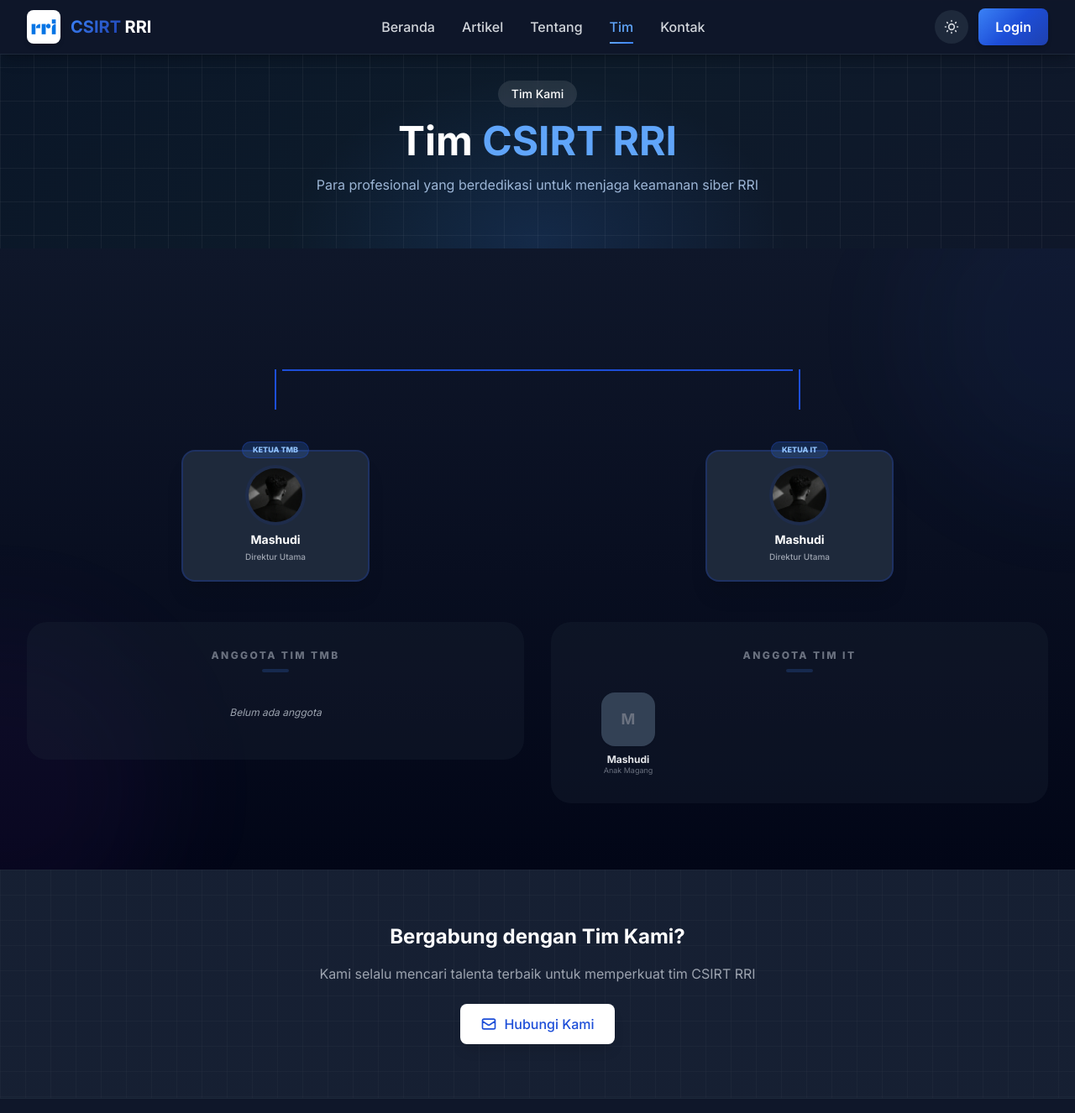
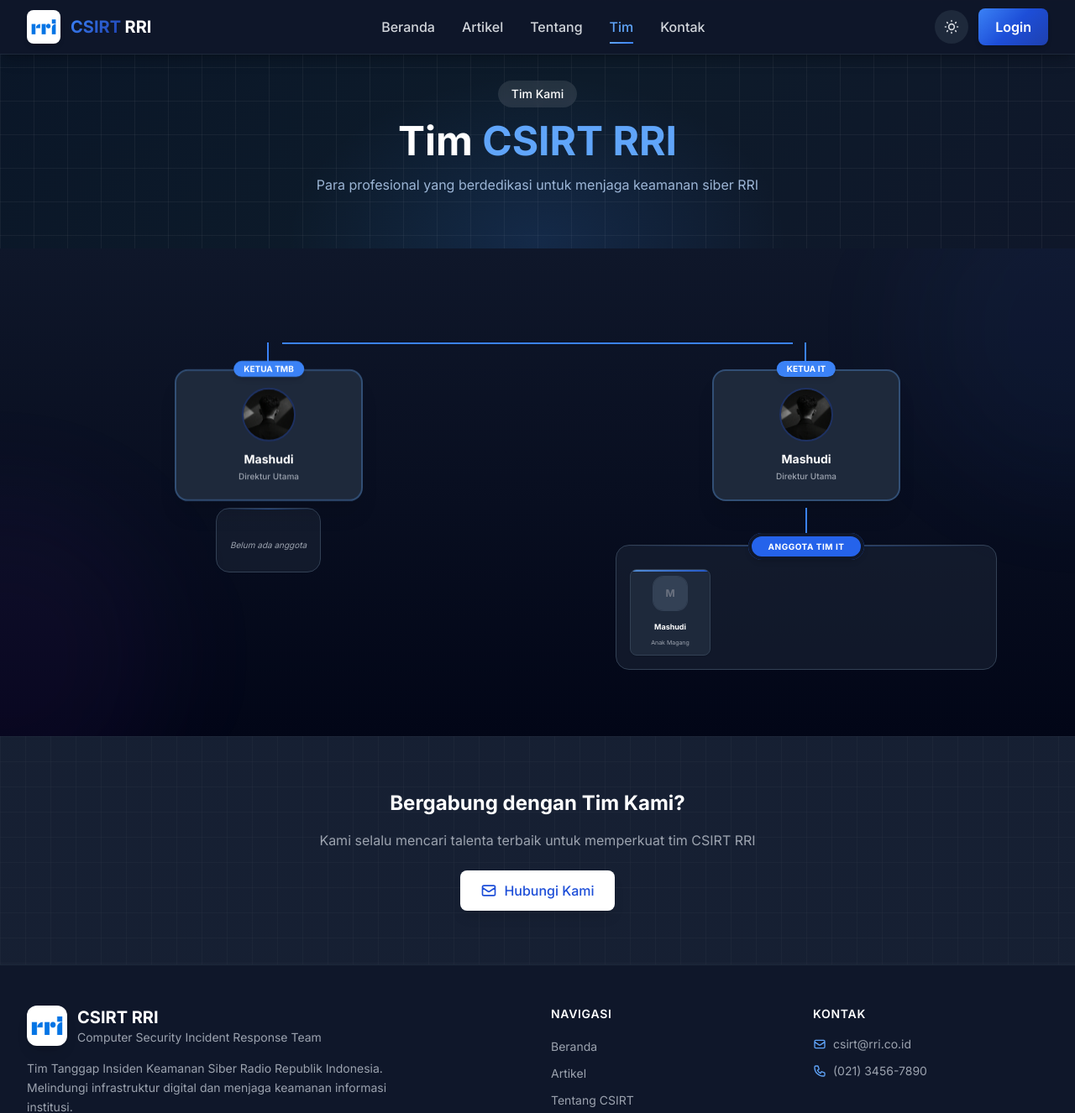
Before and after one commit to Mashudix7/RRI-CSIRT, a CodeIgniter app: page /database/tim in a window 1280 px wide. Shown: the top 1326 px of the page at 84% size. Run offline with CodeIgniter, Linux system fonts and the light colour scheme; data comes from the database, SQL or seed files in the repository; some libraries are stand-ins or nearby versions.

Commit message:
Struktur

```diff
--- a/application/views/admin/teams/teams.php
+++ b/application/views/admin/teams/teams.php
@@ -29,11 +29,11 @@ $can_crud = in_array($role, ['admin', 'management']);
 <!-- Stats Cards -->
 <div class="grid grid-cols-2 lg:grid-cols-4 gap-4 mb-6" data-aos="fade-up">
     <div class="bg-white dark:bg-slate-800 rounded-xl p-4 border border-gray-100 dark:border-slate-700 shadow-sm dark:shadow-none">
-        <div class="text-2xl font-bold text-gray-900 dark:text-white"><?= count($team_media_baru) ?>/8</div>
+        <div class="text-2xl font-bold text-gray-900 dark:text-white"><?= count($team_media_baru) ?></div>
         <div class="text-xs text-gray-500 dark:text-gray-400 mt-1">Tim Media Baru</div>
     </div>
     <div class="bg-white dark:bg-slate-800 rounded-xl p-4 border border-gray-100 dark:border-slate-700 shadow-sm dark:shadow-none">
-        <div class="text-2xl font-bold text-emerald-600 dark:text-emerald-400"><?= count($team_it) ?>/8</div>
+        <div class="text-2xl font-bold text-emerald-600 dark:text-emerald-400"><?= count($team_it) ?></div>
         <div class="text-xs text-gray-500 dark:text-gray-400 mt-1">Tim IT</div>
     </div>
     <div class="bg-white dark:bg-slate-800 rounded-xl p-4 border border-gray-100 dark:border-slate-700 shadow-sm dark:shadow-none">
@@ -41,7 +41,7 @@ $can_crud = in_array($role, ['admin', 'management']);
         <div class="text-xs text-gray-500 dark:text-gray-400 mt-1">Kepala Direktur</div>
     </div>
     <div class="bg-white dark:bg-slate-800 rounded-xl p-4 border border-gray-100 dark:border-slate-700 shadow-sm dark:shadow-none">
-        <div class="text-2xl font-bold text-purple-600 dark:text-purple-400"><?= count(array_filter($all_teams, function($t){ return $t['role'] == 'leader'; })) ?>/2</div>
+        <div class="text-2xl font-bold text-purple-600 dark:text-purple-400"><?= count(array_filter($all_teams, function($t){ return $t['role'] == 'leader'; })) ?></div>
         <div class="text-xs text-gray-500 dark:text-gray-400 mt-1">Ketua Tim</div>
     </div>
 </div>
--- a/application/views/landing/team.php
+++ b/application/views/landing/team.php
@@ -74,12 +74,12 @@
                 <?php endif; ?>
             </div>
 
-            <!-- Level 2 & 3: Divisions Layout -->
+                <!-- Level 2 & 3: Divisions Layout -->
             <div class="relative">
                 <!-- Horizontal Connecting Line (Desktop) -->
-                <div class="absolute top-0 left-1/4 right-1/4 h-0.5 bg-blue-300 dark:bg-blue-700 hidden lg:block"></div>
+                <div class="absolute -top-8 left-[25%] right-[25%] h-0.5 bg-blue-500 hidden lg:block shadow-sm"></div>
 
-                <div class="grid grid-cols-1 lg:grid-cols-2 gap-12 lg:gap-8">
+                <div class="grid grid-cols-1 lg:grid-cols-2 gap-12 lg:gap-16">
 
                     <?php
                     $divisions = ['Tim Teknologi Media Baru', 'Tim IT'];
@@ -93,18 +93,18 @@
                         }
                     ?>
                     <!-- Division Column -->
-                    <div class="relative space-y-12">
-                        <!-- Vertical line from horizontal line to leader -->
-                        <div class="absolute top-0 left-1/2 -ml-[1px] w-0.5 h-12 bg-blue-300 dark:bg-blue-700 hidden lg:block"></div>
+                    <div class="relative flex flex-col items-center">
+                        <!-- Vertical line from connector to leader -->
+                        <div class="absolute -top-8 left-1/2 -ml-0.5 w-0.5 h-8 bg-blue-500 hidden lg:block shadow-sm"></div>
 
                         <!-- Division Leader -->
-                        <div class="flex justify-center pt-8 md:pt-12" data-aos="fade-up" data-aos-delay="<?= $divIdx * 100 ?>">
+                        <div class="z-10 mb-2" data-aos="fade-up" data-aos-delay="<?= $divIdx * 100 ?>">
                             <?php if ($leader): ?>
-                            <div class="bg-white dark:bg-slate-800 rounded-2xl p-5 border-2 border-blue-400 dark:border-blue-900/50 shadow-xl text-center w-56 transform transition-all hover:scale-105 relative">
-                                <div class="absolute -top-3 left-1/2 -translate-x-1/2 px-3 py-0.5 bg-blue-100 dark:bg-blue-500/20 text-blue-700 dark:text-blue-300 text-[9px] font-black uppercase rounded-full border border-blue-200 dark:border-blue-800/50">
+                            <div class="bg-white dark:bg-slate-800 rounded-2xl p-5 border-2 border-blue-500/20 dark:border-blue-400/30 shadow-xl text-center w-56 transform transition-all hover:scale-105 relative">
+                                <div class="absolute -top-3 left-1/2 -translate-x-1/2 px-3 py-0.5 bg-blue-500 text-white text-[10px] font-bold uppercase rounded-full shadow-md">
                                     Ketua <?= ($divIdx == 0) ? 'TMB' : 'IT' ?>
                                 </div>
-                                <div class="w-16 h-16 mx-auto mb-3 rounded-full overflow-hidden ring-4 ring-blue-50 dark:ring-blue-900/20">
+                                <div class="w-16 h-16 mx-auto mb-3 rounded-full overflow-hidden border-2 border-blue-100 dark:border-blue-900/50">
                                     <?php if (!empty($leader['photo'])): ?>
                                         <img src="<?= base_url(strpos($leader['photo'], 'assets') !== false ? $leader['photo'] : 'assets/uploads/' . $leader['photo']) ?>" class="w-full h-full object-cover">
                                     <?php else: ?>
@@ -117,36 +117,53 @@
                                 <p class="text-[10px] text-gray-500 dark:text-gray-400 font-medium mt-1"><?= htmlspecialchars($leader['position']) ?></p>
                             </div>
                             <?php else: ?>
-                            <div class="w-48 h-20 border-2 border-dashed border-gray-200 dark:border-gray-800 rounded-2xl flex items-center justify-center text-gray-400 text-xs italic">
+                            <div class="w-48 h-20 border-2 border-dashed border-gray-300 dark:border-slate-700 rounded-xl flex items-center justify-center text-gray-400 text-xs italic">
                                 Ketua Belum Ditentukan
                             </div>
                             <?php endif; ?>
                         </div>
 
-                        <!-- Division Staff Grid -->
-                        <div class="bg-blue-50/30 dark:bg-slate-800/30 rounded-3xl p-6 md:p-8" data-aos="fade-up" data-aos-delay="<?= $divIdx * 150 + 100 ?>">
-                            <div class="text-center mb-6">
-                                <h5 class="text-xs font-black text-gray-400 dark:text-gray-500 uppercase tracking-[0.2em]">Anggota Tim <?= ($divIdx == 0) ? 'TMB' : 'IT' ?></h5>
-                                <div class="w-8 h-1 bg-blue-500/20 mx-auto mt-2 rounded-full"></div>
+                        <!-- Line and Capsule to Members -->
+                        <?php if (!empty($staff)): ?>
+                        <div class="relative flex flex-col items-center w-full z-10">
+                            <!-- Line connecting Leader to Members -->
+                            <div class="h-8 w-0.5 bg-blue-500 shadow-sm"></div>
+
+                            <!-- Capsule Badge (Solid Blue Background) -->
+                            <div class="-mb-3 z-20">
+                                <span class="px-5 py-1.5 bg-blue-600 text-white text-[10px] font-bold uppercase tracking-wider rounded-full border-4 border-gray-50 dark:border-slate-900 shadow-md">
+                                    Anggota Tim <?= ($divIdx == 0) ? 'TMB' : 'IT' ?>
+                                </span>
                             </div>
+                        </div>
+                        <?php endif; ?>
 
-                            <div class="grid grid-cols-2 sm:grid-cols-4 gap-4">
+                        <!-- Division Staff Grid (Compact & Centered) -->
+                        <div class="inline-block max-w-[90%] md:max-w-3xl bg-slate-50 dark:bg-slate-800/50 rounded-2xl p-4 border border-blue-100 dark:border-slate-700 relative mt-0" data-aos="fade-up" data-aos-delay="<?= $divIdx * 150 + 100 ?>">
+                            <!-- Top subtle highlight -->
+                            <div class="absolute top-0 left-0 right-0 h-px bg-gradient-to-r from-transparent via-blue-500/50 to-transparent"></div>
+
+                            <!-- Grid container for 4 items per row -->
+                            <div class="grid grid-cols-4 gap-3 pt-3 justify-items-center">
                                 <?php if (empty($staff)): ?>
-                                    <div class="col-span-full py-4 text-center text-xs text-gray-400 italic">Belum ada anggota</div>
+                                    <div class="col-span-4 py-2 text-center text-[10px] text-gray-400 italic">Belum ada anggota</div>
                                 <?php else: ?>
                                     <?php foreach ($staff as $sIdx => $s): ?>
-                                    <div class="text-center group">
-                                        <div class="w-12 h-12 md:w-16 md:h-16 mx-auto mb-2 rounded-2xl overflow-hidden ring-2 ring-transparent group-hover:ring-blue-400 dark:group-hover:ring-blue-500 transition-all shadow-sm">
+                                    <div class="w-20 md:w-24 bg-white dark:bg-slate-800 rounded-lg p-2 border border-gray-200 dark:border-slate-700 shadow-sm hover:shadow hover:-translate-y-0.5 transition-all duration-300 text-center group relative overflow-hidden flex-shrink-0">
+                                        <!-- Top Accent -->
+                                        <div class="absolute top-0 left-0 right-0 h-0.5 bg-gradient-to-r from-blue-400 to-blue-600 opacity-80"></div>
+
+                                        <div class="w-10 h-10 mx-auto mb-2 rounded-xl overflow-hidden ring-1 ring-gray-100 dark:ring-slate-700 group-hover:ring-blue-400 dark:group-hover:ring-blue-500 transition-all">
                                             <?php if (!empty($s['photo'])): ?>
                                                 <img src="<?= base_url(strpos($s['photo'], 'assets') !== false ? $s['photo'] : 'assets/uploads/' . $s['photo']) ?>" class="w-full h-full object-cover">
                                             <?php else: ?>
-                                                <div class="w-full h-full bg-gray-100 dark:bg-slate-700 flex items-center justify-center text-gray-400 dark:text-gray-500 text-lg font-bold">
+                                                <div class="w-full h-full bg-gray-100 dark:bg-slate-700 flex items-center justify-center text-gray-400 dark:text-gray-500 text-xs font-bold">
                                                     <?= substr($s['name'], 0, 1) ?>
                                                 </div>
                                             <?php endif; ?>
                                         </div>
-                                        <h6 class="text-[10px] md:text-xs font-bold text-gray-800 dark:text-gray-200 line-clamp-1 h-3.5"><?= htmlspecialchars($s['name']) ?></h6>
-                                        <p class="text-[8px] md:text-[9px] text-gray-500 dark:text-gray-500 line-clamp-1"><?= htmlspecialchars($s['position']) ?></p>
+                                        <h6 class="text-[9px] font-bold text-gray-900 dark:text-white line-clamp-2 h-6 leading-tight flex items-center justify-center"><?= htmlspecialchars($s['name']) ?></h6>
+                                        <p class="text-[7px] text-gray-500 dark:text-gray-400 line-clamp-1 mt-0.5"><?= htmlspecialchars($s['position']) ?></p>
                                     </div>
                                     <?php endforeach; ?>
                                 <?php endif; ?>
```
